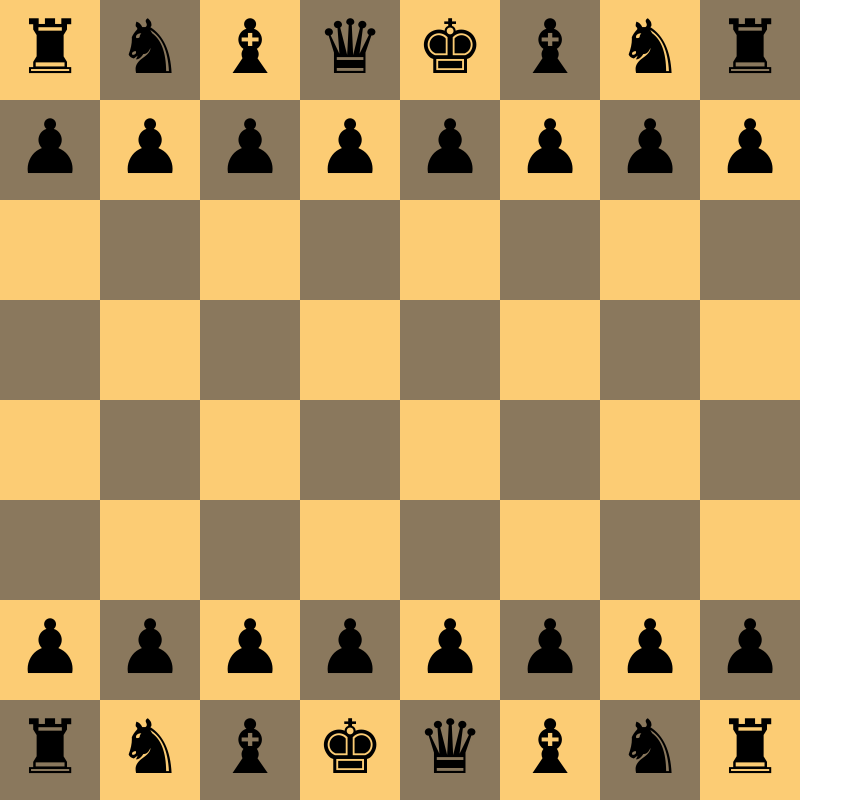
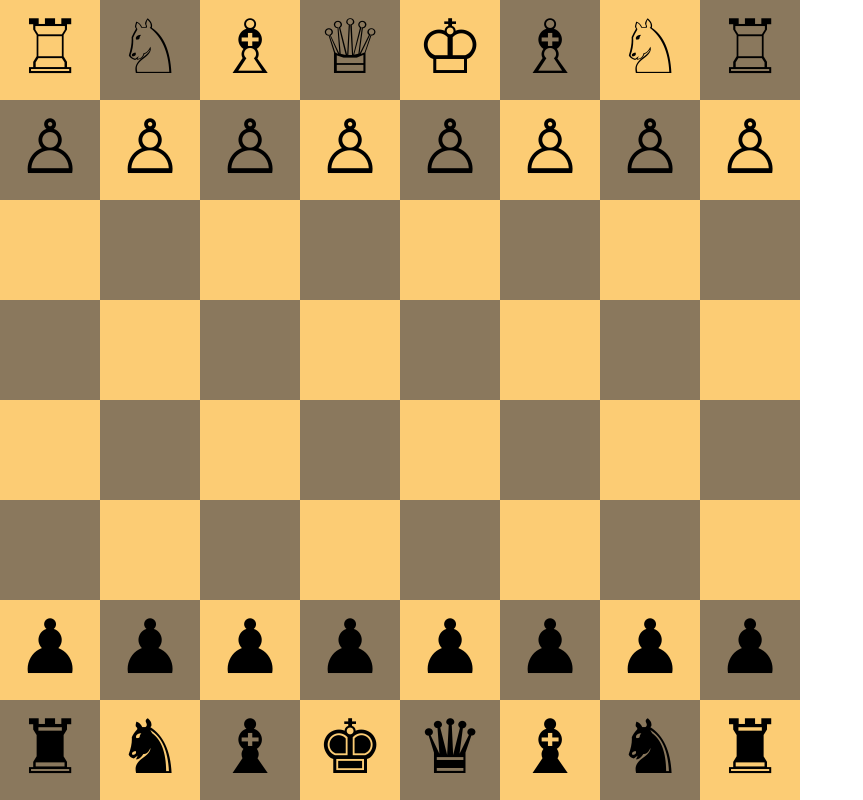
Before and after one commit to CubeDr/chess, a React (Create React App) app: page / in a window 1280 px wide. Shown: the whole page, without its empty margins (0-863 px from the left). Built offline with nearby package versions, Linux system fonts and the light colour scheme.

Commit message:
흑백 분리하기

```diff
--- a/src/ChessBoard.tsx
+++ b/src/ChessBoard.tsx
@@ -1,11 +1,11 @@
 import React from 'react';
 import styled from "styled-components";
-import king from './pieces/King';
-import queen from './pieces/Queen';
-import rook from './pieces/Rook';
-import bishop from './pieces/Bishop';
-import knight from './pieces/Knight';
-import pawn from './pieces/Pawn';
+import {blackKing, whiteKing} from './pieces/King';
+import {blackQueen, whiteQueen} from './pieces/Queen';
+import {blackRook, whiteRook} from './pieces/Rook';
+import {blackBishop, whiteBishop} from './pieces/Bishop';
+import {blackKnight, whiteKnight} from './pieces/Knight';
+import {blackPawn, whitePawn} from './pieces/Pawn';
 
 function range(size: number) {
     return Array.from(new Array(size).keys());
@@ -30,14 +30,14 @@ const Square = styled.div<{ x: number, y: number }>`
 
 function ChessBoard() {
     const pieces = [
-        [rook, knight, bishop, queen, king, bishop, knight, rook],
-        [pawn, pawn, pawn, pawn, pawn, pawn, pawn, pawn],
+        [whiteRook, whiteKnight, whiteBishop, whiteQueen, whiteKing, whiteBishop, whiteKnight, whiteRook],
+        [whitePawn, whitePawn, whitePawn, whitePawn, whitePawn, whitePawn, whitePawn, whitePawn],
         [null, null, null, null, null, null, null, null],
         [null, null, null, null, null, null, null, null],
         [null, null, null, null, null, null, null, null],
         [null, null, null, null, null, null, null, null],
-        [pawn, pawn, pawn, pawn, pawn, pawn, pawn, pawn],
-        [rook, knight, bishop, king, queen, bishop, knight, rook],
+        [blackPawn, blackPawn, blackPawn, blackPawn, blackPawn, blackPawn, blackPawn, blackPawn],
+        [blackRook, blackKnight, blackBishop, blackKing, blackQueen, blackBishop, blackKnight, blackRook],
     ];
 
     return (
--- a/src/pieces/Bishop.ts
+++ b/src/pieces/Bishop.ts
@@ -1,10 +1,7 @@
 import Piece from './Piece';
 
 class Bishop extends Piece {
-    constructor() {
-        super('♝');
-    }
 }
 
-const bishop = new Bishop();
-export default bishop;
+export const blackBishop = new Bishop('♝');
+export const whiteBishop = new Bishop('♗');
--- a/src/pieces/King.ts
+++ b/src/pieces/King.ts
@@ -1,10 +1,7 @@
 import Piece from './Piece';
 
 class King extends Piece {
-    constructor() {
-        super('♚');
-    }
 }
 
-const king = new King();
-export default king;
+export const blackKing = new King('♚');
+export const whiteKing = new King('♔');
--- a/src/pieces/Knight.ts
+++ b/src/pieces/Knight.ts
@@ -1,10 +1,7 @@
 import Piece from './Piece';
 
 class Knight extends Piece {
-    constructor() {
-        super('♞');
-    }
 }
 
-const knight = new Knight();
-export default knight;
+export const blackKnight = new Knight('♞');
+export const whiteKnight = new Knight('♘');
--- a/src/pieces/Pawn.ts
+++ b/src/pieces/Pawn.ts
@@ -1,10 +1,7 @@
 import Piece from './Piece';
 
 class Pawn extends Piece {
-    constructor() {
-        super('♟');
-    }
 }
 
-const pawn = new Pawn();
-export default pawn;
+export const blackPawn = new Pawn('♟');
+export const whitePawn = new Pawn('♙');
--- a/src/pieces/Queen.ts
+++ b/src/pieces/Queen.ts
@@ -1,10 +1,7 @@
 import Piece from './Piece';
 
 class Queen extends Piece {
-    constructor() {
-        super('♛');
-    }
 }
 
-const queen = new Queen();
-export default queen;
+export const blackQueen = new Queen('♛');
+export const whiteQueen = new Queen('♕');
--- a/src/pieces/Rook.ts
+++ b/src/pieces/Rook.ts
@@ -1,10 +1,7 @@
 import Piece from './Piece';
 
 class Rook extends Piece {
-    constructor() {
-        super('♜');
-    }
 }
 
-const rook = new Rook();
-export default rook;
+export const blackRook = new Rook('♜');
+export const whiteRook = new Rook('♖');
```
